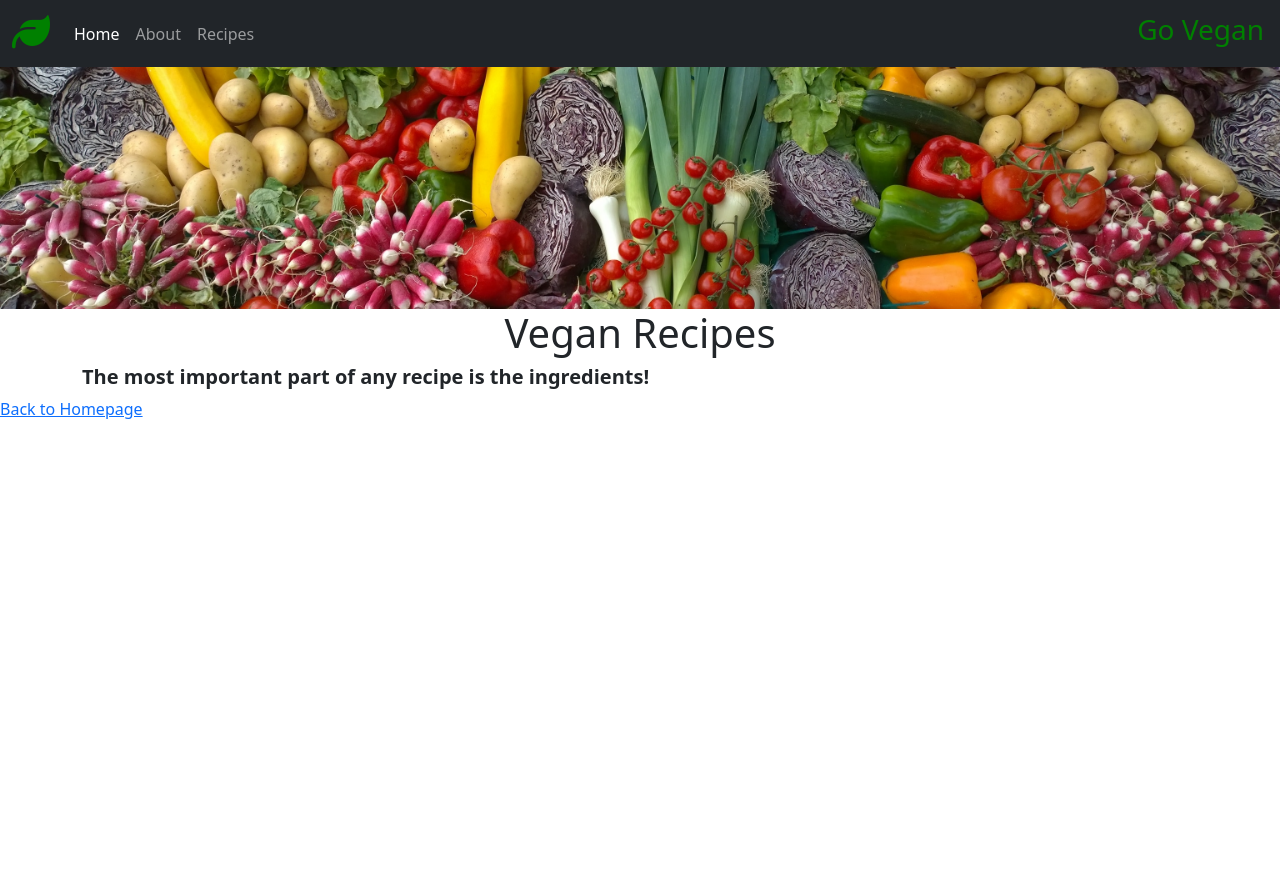
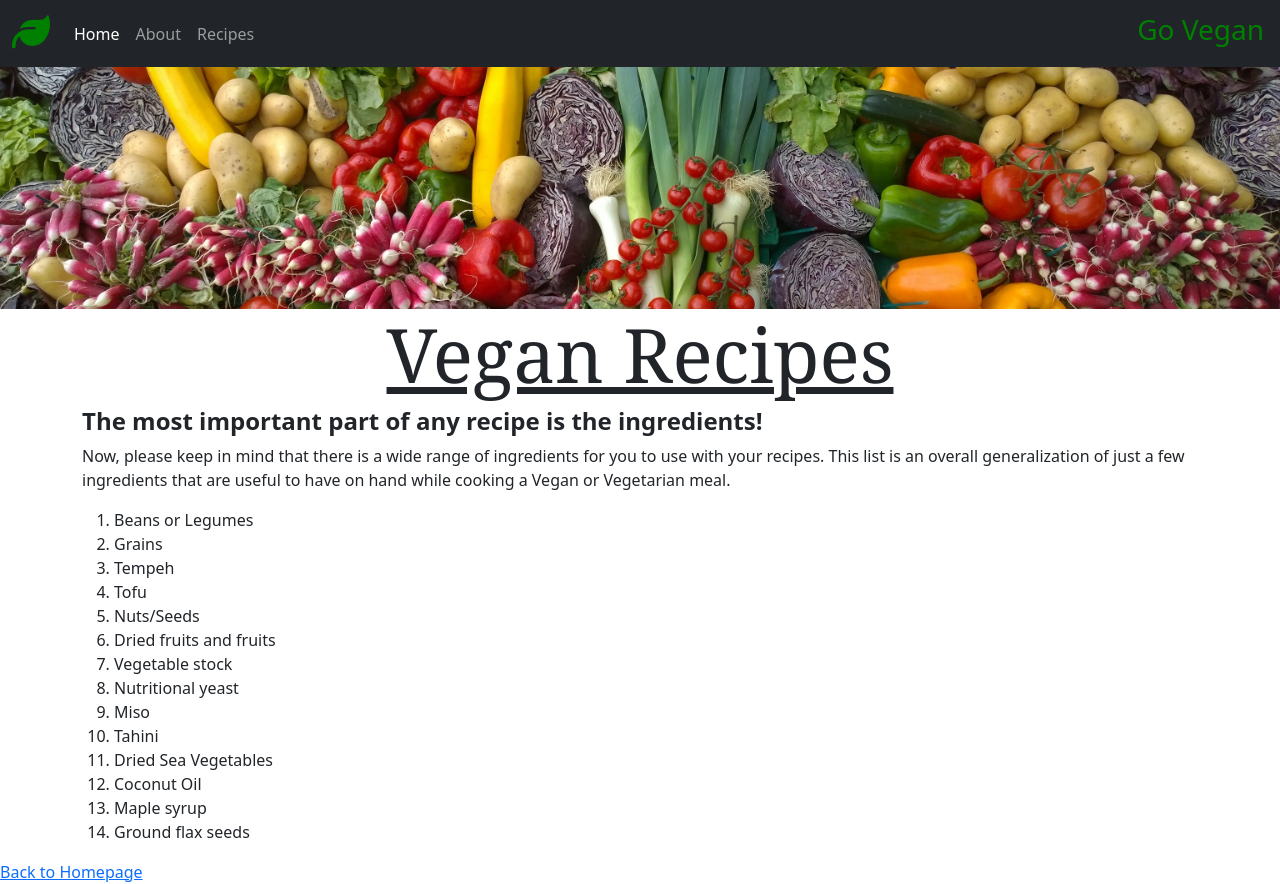
Before and after one commit to jessicab26/Vegan, a plain HTML site: page recipes.html in a window 1280 px wide. Before the commit the page ends 800 px from the top, so only its background shows below. Drawn offline with nearby package versions, Linux system fonts and the light colour scheme.

Commit message:
added ordered list for recipes.html and updated class on unordered list on index.html/styled css for both htlm documents

```diff
--- a/app.css
+++ b/app.css
@@ -36,7 +36,7 @@ button.btnbacktotop {
   margin-bottom: 20px;
   margin-top: 20px;
 }
-li {
+ul.box-info {
   color: white;
   line-height: 1.5;
 }
@@ -56,3 +56,8 @@ header.page-title {
   position: relative;
   padding: 200px 0 42px;
 }
+h1.title {
+  font-size: 75px;
+  text-decoration: underline;
+  font-family: Georgia, "Times New Roman", Times, serif;
+}
--- a/recipes.html
+++ b/recipes.html
@@ -52,15 +52,41 @@
     </nav>
     <header class="page-title"></header>
     <div class="container">
-      <div class="title">
-        <h1 class="text-center">Vegan Recipes</h1>
+      <div>
+        <h1 class="text-center title">Vegan Recipes</h1>
       </div>
+    </div>
+    <div class="container">
       <div>
-        <h5>
+        <h4>
           <strong
             >The most important part of any recipe is the ingredients!</strong
           >
-        </h5>
+        </h4>
+      </div>
+      <div>
+        <p>
+          Now, please keep in mind that there is a wide range of ingredients for
+          you to use with your recipes. This list is an overall generalization
+          of just a few ingredients that are useful to have on hand while
+          cooking a Vegan or Vegetarian meal.
+        </p>
+        <ol>
+          <li>Beans or Legumes</li>
+          <li>Grains</li>
+          <li>Tempeh</li>
+          <li>Tofu</li>
+          <li>Nuts/Seeds</li>
+          <li>Dried fruits and fruits</li>
+          <li>Vegetable stock</li>
+          <li>Nutritional yeast</li>
+          <li>Miso</li>
+          <li>Tahini</li>
+          <li>Dried Sea Vegetables</li>
+          <li>Coconut Oil</li>
+          <li>Maple syrup</li>
+          <li>Ground flax seeds</li>
+        </ol>
       </div>
     </div>
     <footer><a href="/">Back to Homepage</a></footer>
```
Also changed, not shown: index.html (+1 -1 lines).
